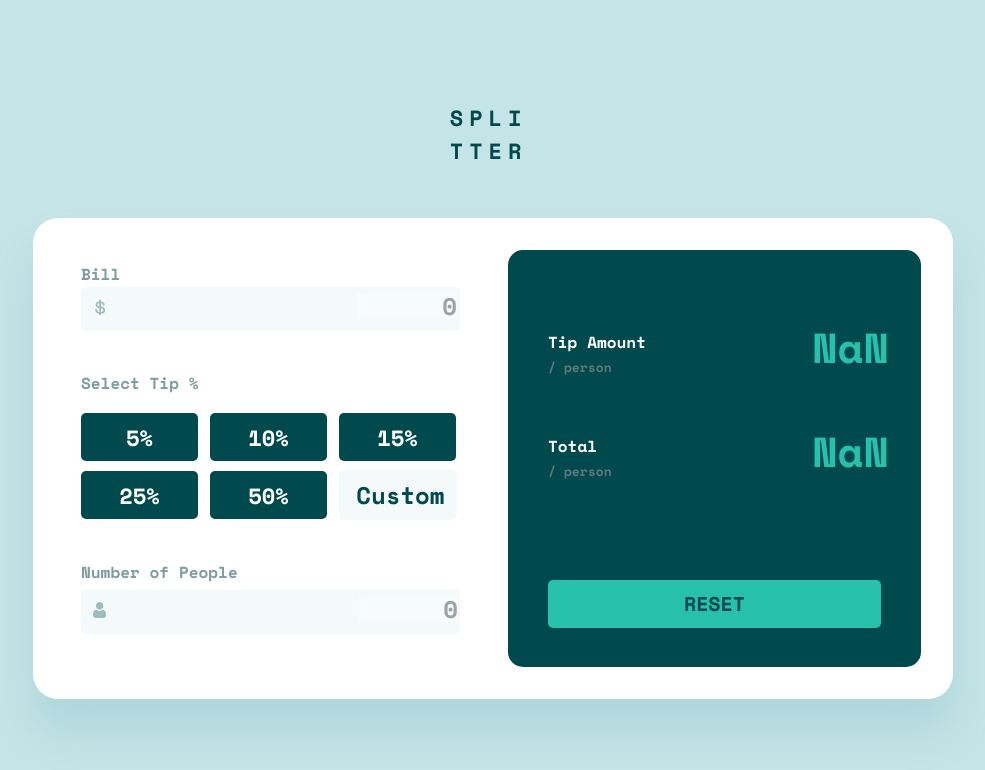
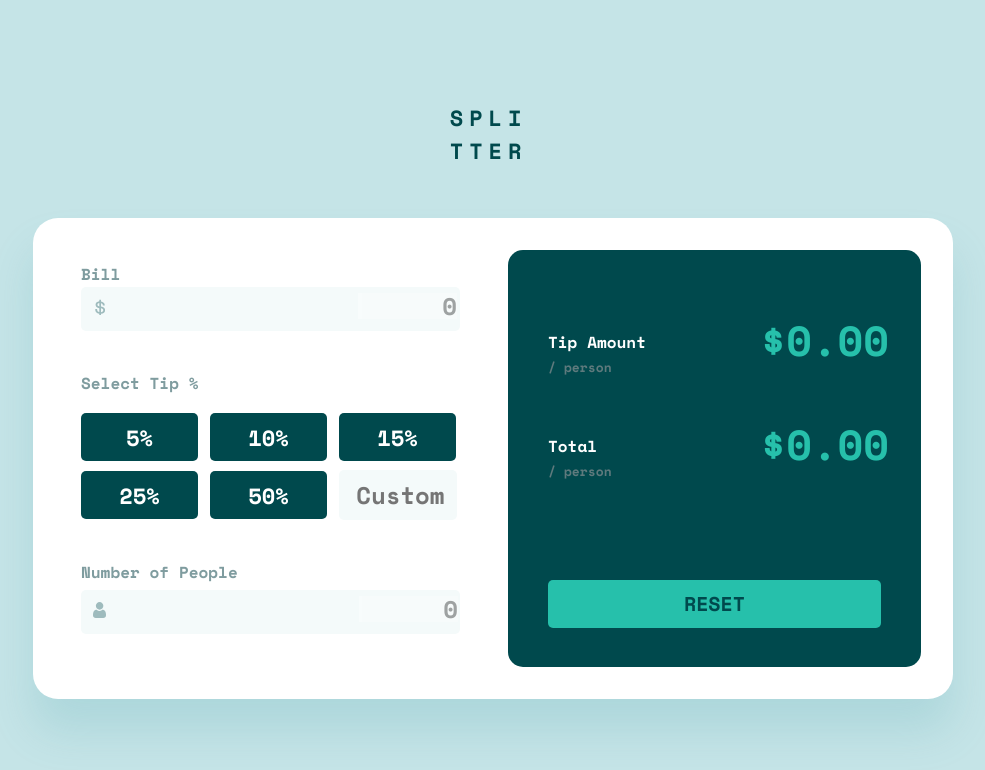
Before and after one commit to Heyosseus/tip-calculator, a React (Create React App) app: page / in a window 1280 px wide. Shown: the top 770 px of the page, without its empty margins (147-1132 px from the left). Built offline with nearby package versions, Linux system fonts and the light colour scheme.

Commit message:
update custom value

```diff
--- a/src/App.jsx
+++ b/src/App.jsx
@@ -5,7 +5,7 @@ import { useState } from 'react';
 function App() {
   const [bill, setBill] = useState(0);
   const [number, setNumber] = useState(0);
-  const [custom, setCustom] = useState({ value: 'Custom', isActive: false });
+  const [custom, setCustom] = useState('Custom');
 
   return (
     <div className={styles.container}>
--- a/src/components/Card/Card.jsx
+++ b/src/components/Card/Card.jsx
@@ -5,7 +5,7 @@ import { useState } from 'react';
 
 const Card = ({bill, setBill, number, setNumber, custom, setCustom}) => {
 
-  const [value, setValue] = useState(0)
+  const [value, setValue] = useState(null)
 
   return (
     <div className={card.container}>
@@ -18,43 +18,73 @@ const Card = ({bill, setBill, number, setNumber, custom, setCustom}) => {
               type="text"
               className={card.bill__input}
               value={bill}
-              onClick={() => setBill('')}
+              onClick={() => setBill("")}
               onChange={(e) => setBill(+e.target.value)}
+              maxLength={5}
             />
           </form>
 
           <p className={card.select__paragraph}>Select Tip %</p>
           <div className={card.btn__container}>
-            <button className={card.button} onClick={() => setValue(5)}>{ value ===5 ? 5 :5 }%</button>
-            <button className={card.button} onClick={() => setValue(10)}>{ value ===10 ? 10 :10 }%</button>
-            <button className={card.button} onClick={() => setValue(15)}>{ value ===15 ? 15 :15 }%</button>
-            <button className={card.button} onClick={() => setValue(25)}>{ value ===25 ? 25 :25 }%</button>
-            <button className={card.button} onClick={() => setValue(50)}>{ value ===50 ? 50 :50 }%</button>
+            <button className={card.button} onClick={() => setValue(0.05)}>
+              5%
+            </button>
+            <button className={card.button} onClick={() => setValue(0.1)}>
+              10%
+            </button>
+            <button className={card.button} onClick={() => setValue(0.15)}>
+              15%
+            </button>
+            <button className={card.button} onClick={() => setValue(0.25)}>
+              25%
+            </button>
+            <button className={card.button} onClick={() => setValue(0.5)}>
+              50%
+            </button>
             <button className={card.button__form}>
               <input
                 type="text"
                 className={card.btn__input}
-                value={custom.value}
-                onClick={()=>setCustom({value: '', isActive: true})}
-                onChange={e=>setCustom(e.target.value)}
+                value={value && value * 100}
+                placeholder='Custom'
+                onClick={() => setValue("")}
+                onChange={(e) => setValue(e.target.value / 100)}
+                maxLength={5}
+                max={100}
               />
             </button>
           </div>
 
-          <p className={card.num__paragraph}>Number of People <span className={number.length === 0 ? card.num__error : card.num__hidden}>Can't be zero</span></p>
-          <form action="" className={number.length === 0 ? card.bill__form__error : card.bill__form }>
+          <p className={card.num__paragraph}>
+            Number of People{" "}
+            <span
+              className={
+                number.length === 0 ? card.num__error : card.num__hidden
+              }
+            >
+              Can't be zero
+            </span>
+          </p>
+          <form
+            action=""
+            className={
+              number.length === 0 ? card.bill__form__error : card.bill__form
+            }
+          >
             <div className={card.person}></div>
             <input
               type="text"
               className={card.bill__input}
               value={number}
-              onChange={e=>setNumber(+e.target.value)}
-              onClick={(e) => setNumber('')}
+              onChange={(e) => setNumber(+e.target.value)}
+              onClick={(e) => setNumber("")}
+              maxLength={5}
               // style={{borderColor: number.length === 0 ? '#26C2AE' : '#E17052'}}
             />
           </form>
         </div>
-        <TipCalc className={card.tip}
+        <TipCalc
+          className={card.tip}
           bill={bill}
           setBill={setBill}
           number={number}
--- a/src/components/TipCalc/TipCalc.jsx
+++ b/src/components/TipCalc/TipCalc.jsx
@@ -9,39 +9,42 @@ const TipCalc = ({   bill, setBill, setCustom, number, setNumber, custom, value}
   const resetHandler = () => {
     setBill('')
     setNumber('')
-    setCustom({ value: 'Custom' })
+    setCustom('')
   }
   const isActive = () => {
     setCustom(true)
   }
 
-  const tipOutput = bill !== "" && number !== "" && number !== "0" && isActive?
-    ((Number(bill) * Number(custom.value)) / (100 * Number(number))).toFixed(2) : "$0.00"
+  // const tipOutput = bill !== "" && number !== "" && number !== 0 ?
+  //   ((Number(bill) * Number(custom)) / (100 * Number(number))).toFixed(2) : "$0.00"
 
-  const btnTipOutput = bill !== "" && number !== "" && number !== "0" && active ?
-    ((Number(bill) * Number(value)) / (100 * Number(number))).toFixed(2) : "$0.00"
+  const tipAmount = bill !== "" && number !== "" && number !== 0  ?
+    ((Number(bill) * Number(value)) / number).toFixed(2) : "$0.00"
 
-  const totalOutput = bill !== "" && number !== "" && number !== "0" && isActive?
-    (Number(bill) * (1 + (Number(custom.value) / 100)) / Number(number)).toFixed(2) : "$0.00"
+  // const totalOutput = bill !== "" && number !== "" && number !== 0 ?
+  //   (Number(bill) * (1 + (Number(custom )/ 100)) / Number(number)).toFixed(2) : "$0.00"
 
-  const btnTotalOutput =bill !== "" && number !== "" && number !== "0" && active?
-    (Number(bill) * (1 + (Number(value) / 100)) / Number(number)).toFixed(2) : "$0.00"
+  const totalAmount = bill !== "" && number !== "" && number !== 0 ?
+    (Number(bill) * (1 + (Number(value))) / Number(number)).toFixed(2) : "$0.00"
+
+
+
 
     return (
       <div className={tip.container}>
         <div className={tip.amount}>
           <p className={tip.tip__paragraph}>
-            Tip Amount <br />{' '}
-            <span className={tip.span}>/ person</span>
+            Tip Amount <br /> <span className={tip.span}>/ person</span>
           </p>
           <form action="" className={tip.tip__form}>
-            <input
-              type="text"
+            <div
               className={tip.tip__input}
-              value={active ? btnTipOutput : tipOutput }
               onChange={(e) => setNum(e.target.value)}
-
-            />
+              maxLength={6}
+            >
+              {tipAmount}
+              {/* {bill&&custom? tipOutput : "" } */}
+            </div>
           </form>
         </div>
         <div className={tip.total}>
@@ -49,16 +52,18 @@ const TipCalc = ({   bill, setBill, setCustom, number, setNumber, custom, value}
             Total <br /> <span className={tip.span}>/ person</span>
           </p>
           <form action="" className={tip.tip__form}>
-            <input
-             contentEditable='off'
-              type="text"
+            <div
               className={tip.tip__input}
-              value={active ? btnTotalOutput : totalOutput}
-
-            />
+              onChange={(e) => setNum(e.target.value)}
+              maxLength={6}
+            >
+              {totalAmount}
+            </div>
           </form>
         </div>
-        <button onClick={resetHandler} className={tip.button}>RESET</button>
+        <button onClick={resetHandler} className={tip.button}>
+          RESET
+        </button>
       </div>
     );
 }
```
